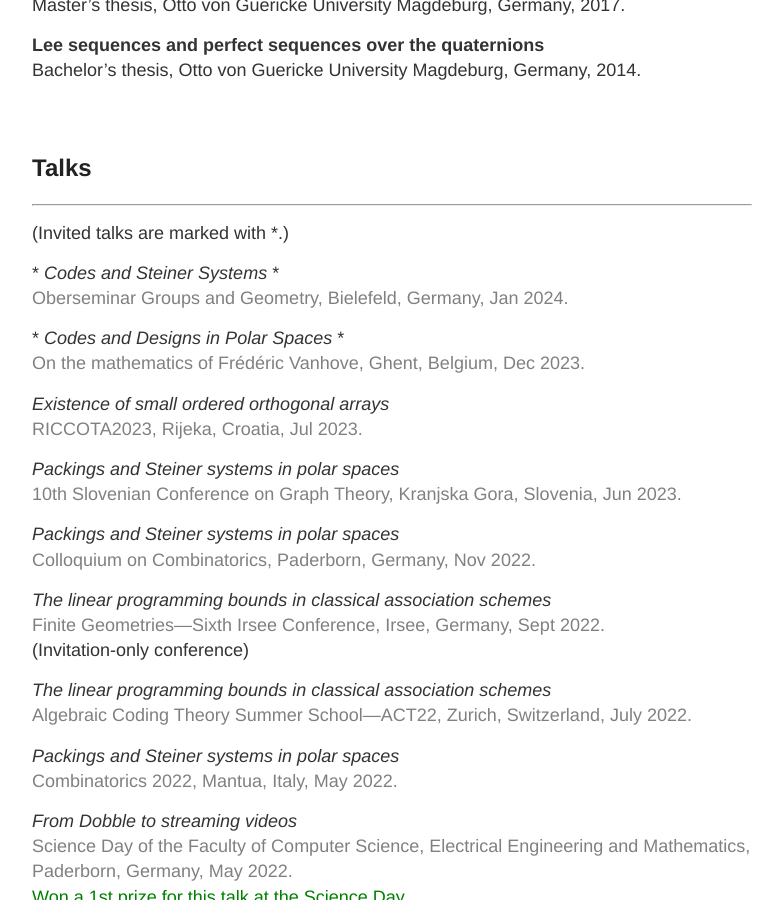
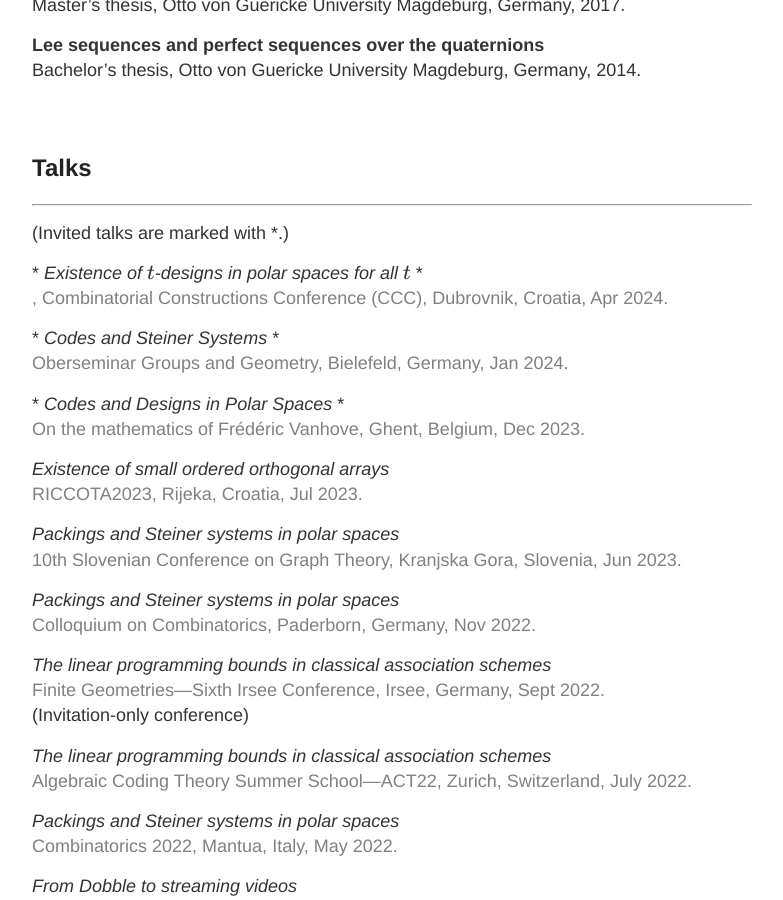
Before and after one commit to charleneweiss/charleneweiss.github.io, a Jekyll site: the page built from research.md, in a window 1280 px wide and 900 px high, scrolled down 1164 px. Shown: the whole window, without its empty margins (248-1031 px from the left). Built offline with Jekyll 4.4.1, drawn with Linux system fonts in a browser that asks for light colours; formulas are drawn with MathJax 3.

Commit message:
Update research.md

```diff
--- a/research.md
+++ b/research.md
@@ -83,6 +83,9 @@ ____
 
 (Invited talks are marked with \*.)
 
+\* *Existence of $t$-designs in polar spaces for all $t$* \* \
+  <span style="color:gray">, Combinatorial Constructions Conference (CCC), Dubrovnik, Croatia, Apr 2024.</span>
+
 \* *Codes and Steiner Systems* \* \
   <span style="color:gray">Oberseminar Groups and Geometry, Bielefeld, Germany, Jan 2024.</span>
 
```
